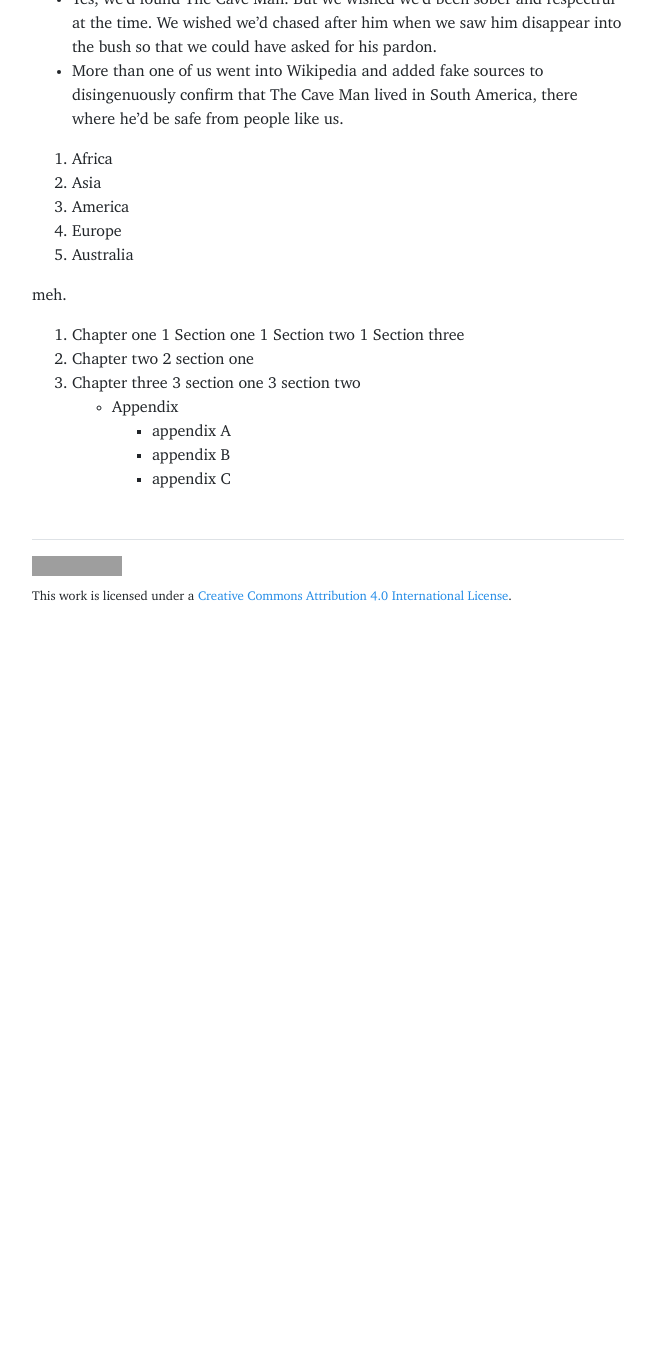
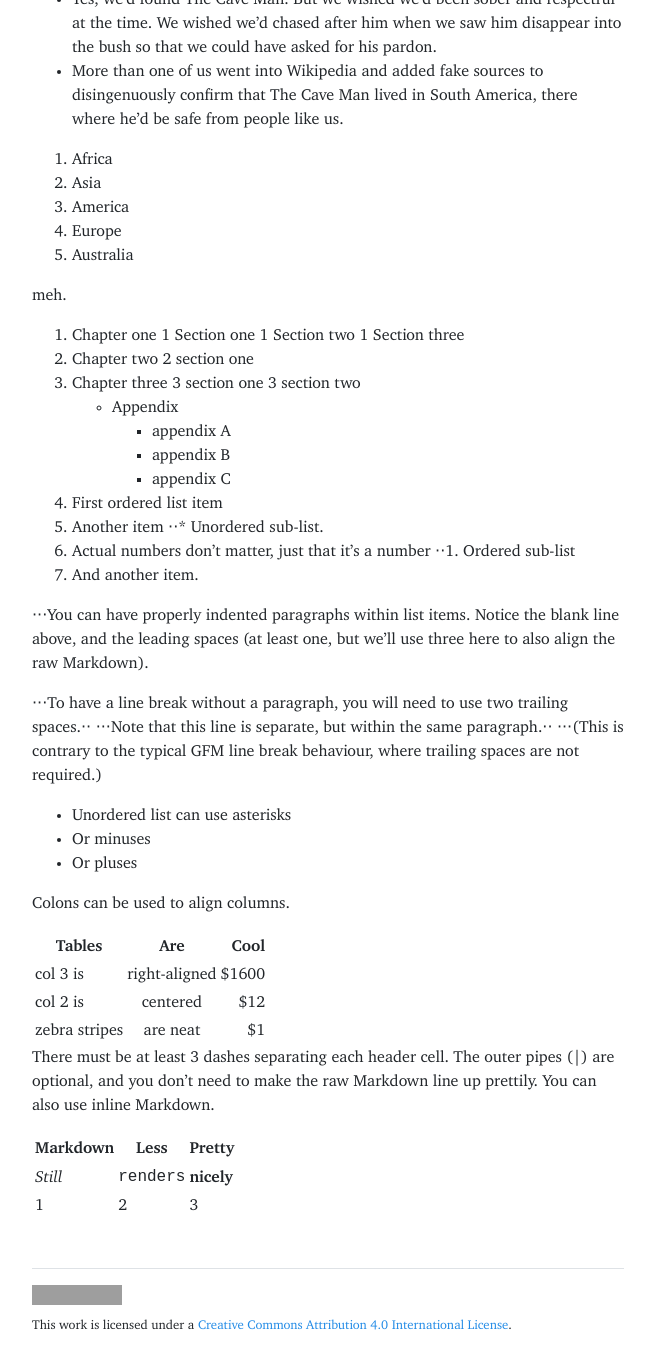
Before and after one commit to reedeeng/blog, a Jekyll site: the page built from element-of-typography.md, in a window 1280 px wide and 1400 px high, scrolled down 892 px. Shown: the top 1369 px of the window, without its empty margins (312-966 px from the left). Built offline with Jekyll 4.4.1, drawn with Linux system fonts in a browser that asks for light colours; before the commit the page ends 1563 px from its top, so only the background shows below that; grey boxes are pictures that could not be loaded.

Commit message:
Update element-of-typography.md

```diff
--- a/element-of-typography.md
+++ b/element-of-typography.md
@@ -42,3 +42,37 @@ meh.
   * appendix A
   * appendix B
   * appendix C
+
+1. First ordered list item
+2. Another item
+⋅⋅* Unordered sub-list.
+1. Actual numbers don't matter, just that it's a number
+⋅⋅1. Ordered sub-list
+4. And another item.
+
+⋅⋅⋅You can have properly indented paragraphs within list items. Notice the blank line above, and the leading spaces (at least one, but we'll use three here to also align the raw Markdown).
+
+⋅⋅⋅To have a line break without a paragraph, you will need to use two trailing spaces.⋅⋅
+⋅⋅⋅Note that this line is separate, but within the same paragraph.⋅⋅
+⋅⋅⋅(This is contrary to the typical GFM line break behaviour, where trailing spaces are not required.)
+
+* Unordered list can use asterisks
+- Or minuses
++ Or pluses
+
+Colons can be used to align columns.
+
+| Tables        | Are           | Cool  |
+| ------------- |:-------------:| -----:|
+| col 3 is      | right-aligned | $1600 |
+| col 2 is      | centered      |   $12 |
+| zebra stripes | are neat      |    $1 |
+
+There must be at least 3 dashes separating each header cell.
+The outer pipes (|) are optional, and you don't need to make the
+raw Markdown line up prettily. You can also use inline Markdown.
+
+Markdown | Less | Pretty
+--- | --- | ---
+*Still* | `renders` | **nicely**
+1 | 2 | 3
```
